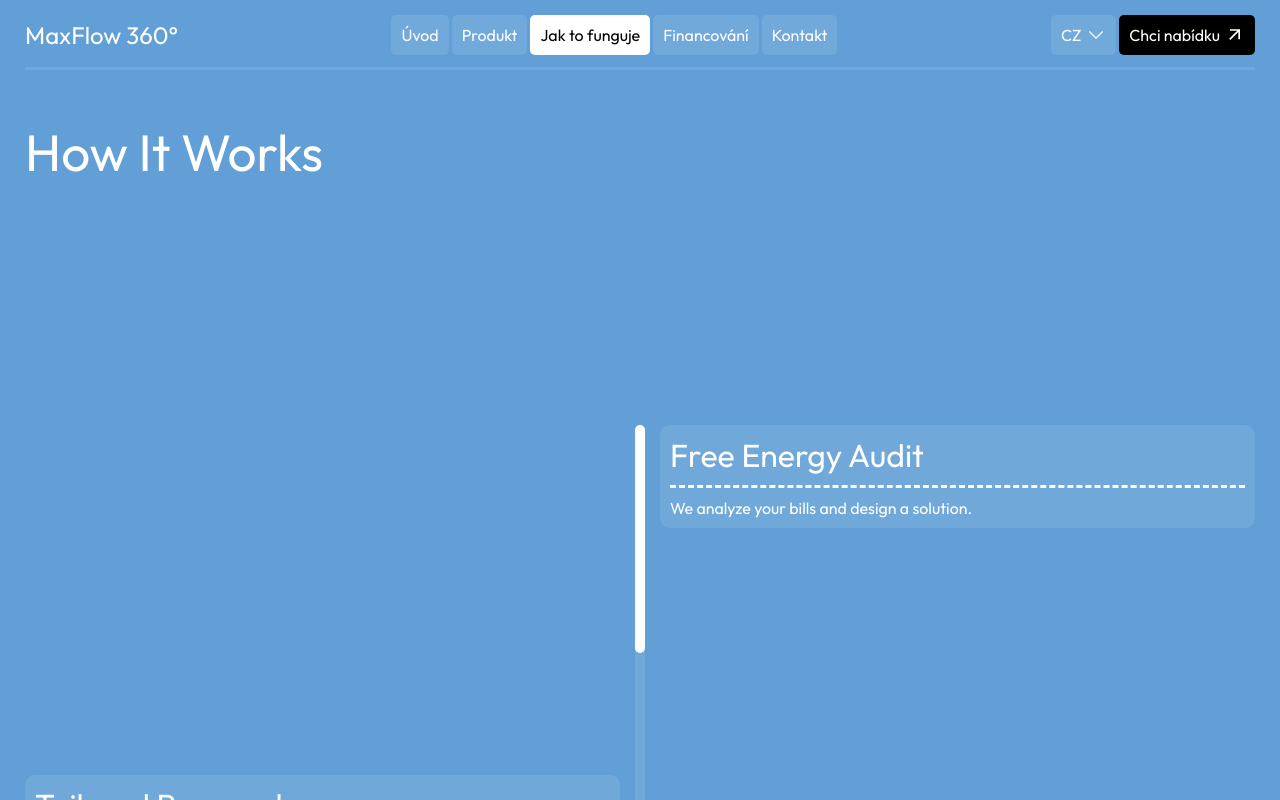
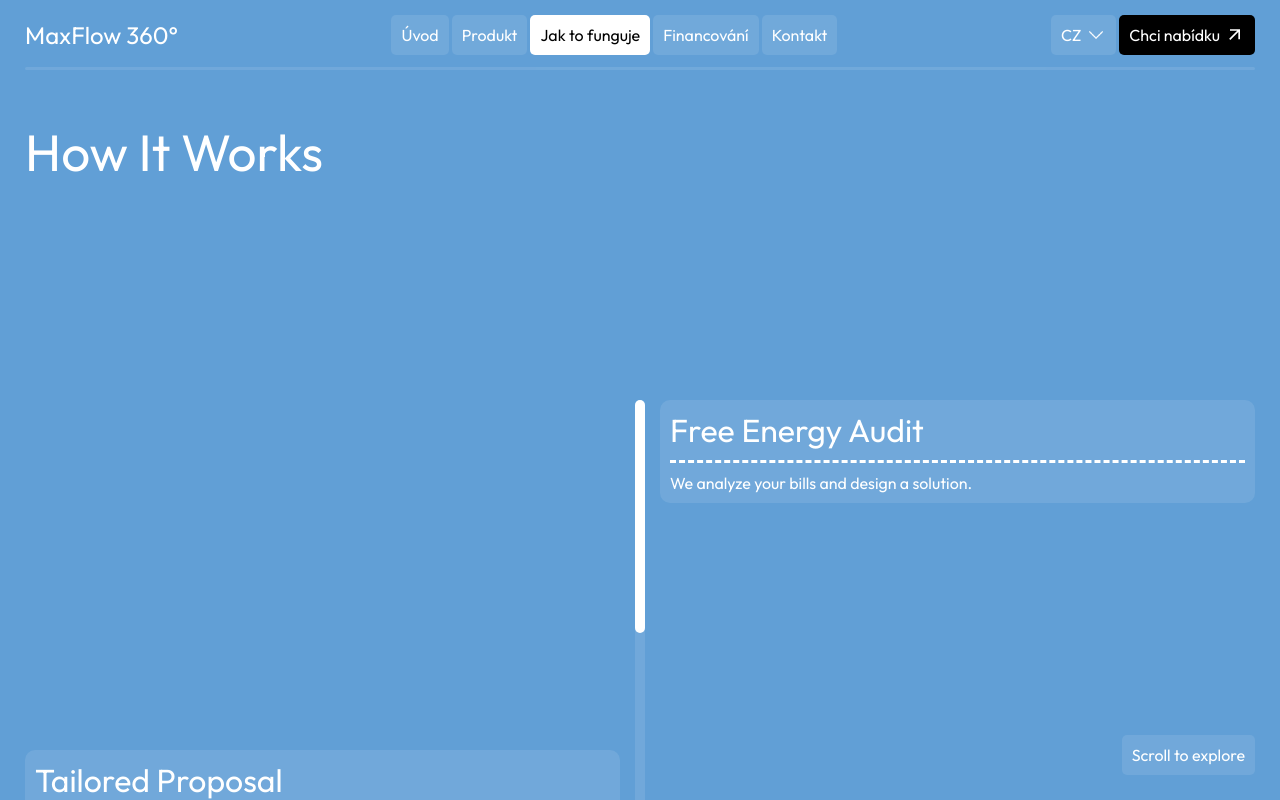
Before and after one commit to stepandordiai/max-flow, a React (Vite) app: page /how-it-works in a window 1280 px wide. Shown: the top 800 px of the page. Built offline with nearby package versions, Linux system fonts and the light colour scheme.

Commit message:
Update HowItWorks

```diff
--- a/src/pages/HowItWorks/HowItWorks.jsx
+++ b/src/pages/HowItWorks/HowItWorks.jsx
@@ -52,6 +52,21 @@ const HowItWorks = () => {
 			});
 		});
 	}, []);
+
+	useEffect(() => {
+		document.addEventListener("scroll", () => {
+			const scrollTop = document.documentElement.scrollTop;
+			if (scrollTop > 0) {
+				document
+					.querySelector(".how-it-works__scroll")
+					.classList.add("how-it-works__scroll--active");
+			} else {
+				document
+					.querySelector(".how-it-works__scroll")
+					.classList.remove("how-it-works__scroll--active");
+			}
+		});
+	}, []);
 	return (
 		<>
 			<Helmet>
@@ -60,11 +75,15 @@ const HowItWorks = () => {
 			</Helmet>
 			<div className="how-it-works">
 				<div className="how-it-works__top">
-					<h2 className="process__title" id="process">
-						How It Works
-					</h2>
+					<h2 className="process__title">How It Works</h2>
 				</div>
-				<div className="process__outer">
+				<div className="process__outer" id="process">
+					<div className="process__outer-bottom">
+						<a href="#process" className="how-it-works__scroll">
+							Scroll to explore
+						</a>
+					</div>
+
 					<div className="process__card process__card1">
 						<p>Free Energy Audit</p>
 						<div
--- a/src/pages/HowItWorks/HowItWorks.scss
+++ b/src/pages/HowItWorks/HowItWorks.scss
@@ -1,12 +1,32 @@
 .how-it-works__top {
-	height: calc(50vh - 95px);
+	height: calc(50svh - 95px);
+}
+
+.how-it-works__scroll {
+	position: absolute;
+	bottom: 25px;
+	right: 0;
+	background: rgba(255, 255, 255, 0.1);
+	padding: 10px;
+	border-radius: 5px;
+	transition: all 0.3s;
+}
+
+.how-it-works__scroll--active {
+	opacity: 0;
+	pointer-events: none;
+}
+
+.process__outer-bottom {
+	width: 100%;
+	position: absolute;
+	height: 50svh;
 }
 
 .how-it-works {
 	opacity: 0;
 	display: flex;
 	flex-direction: column;
-	row-gap: 25px;
 	animation: animateHome 0.3s forwards;
 }
 
@@ -109,6 +129,34 @@
 	}
 
 	.how-it-works__top {
-		height: calc(50vh - 85px);
+		height: calc(50svh - 85px);
+	}
+
+	.process {
+		margin: 0;
+	}
+
+	.process__card1 {
+		right: 0;
+		width: calc(100% - 20px);
+	}
+
+	.process__card2 {
+		left: 20px;
+		width: calc(100% - 20px);
+	}
+
+	.process__card3 {
+		right: 0;
+		width: calc(100% - 20px);
+	}
+
+	.process__card4 {
+		left: 20px;
+		width: calc(100% - 20px);
+	}
+
+	.how-it-works__scroll {
+		bottom: 15px;
 	}
 }
--- a/src/scss/App.scss
+++ b/src/scss/App.scss
@@ -4,6 +4,10 @@
 
 ::-webkit-scrollbar {
 	display: none;
+}
+
+html {
+	scroll-behavior: smooth;
 }
 
 body {
```
